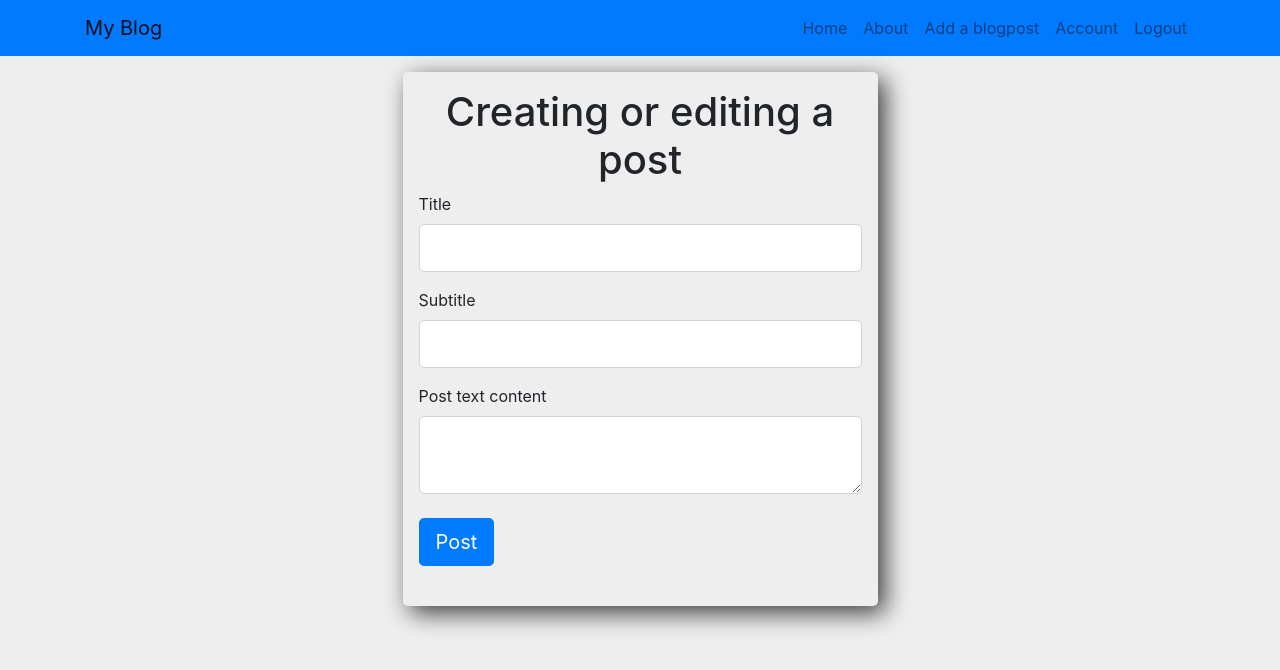
After one commit to Like-an-Angel/flaskapp, a Flask app: page /post-editor in a window 1280 px wide. The commit adds this page. Shown: the top 670 px of the page. Run offline with Flask 2, Linux system fonts and the light colour scheme; a user stored in the database is signed in; some libraries are stand-ins or nearby versions.

Commit message:
Add post module, fixes and additions to auth module

```diff
--- a/app/__init__.py
+++ b/app/__init__.py
@@ -3,12 +3,14 @@ from flask_sqlalchemy import SQLAlchemy
 import os
 from flask_bcrypt import Bcrypt
 from flask_login import LoginManager
+from flask_mail import Mail
 
 db = SQLAlchemy() # Here, we don't have app yet
 bcrypt = Bcrypt()
 login_manager = LoginManager()
 login_manager.login_view = "auth.login"
 login_manager.login_message_category = "warning"
+mail = Mail()
 
 def create_app(config_type):
     app = Flask(__name__)
@@ -19,6 +21,7 @@ def create_app(config_type):
     db.init_app(app) # attaching db to app
     bcrypt.init_app(app)
     login_manager.init_app(app)
+    mail.init_app(app)
 
     from app.auth import auth
     from app.posts import posts
--- a/app/posts/forms.py
+++ b/app/posts/forms.py
@@ -0,0 +1,43 @@
+from flask_wtf import FlaskForm
+from wtforms import StringField, SubmitField, TextAreaField
+from wtforms.validators import DataRequired, Length, ValidationError
+
+class PostingForm(FlaskForm):
+    title = StringField("Title", validators=[
+        DataRequired(),
+        Length(min=1, max=60, message="Must be more than 1 and less than 60 characters")])
+    subtitle = StringField("Subtitle", validators=[
+        Length(max=120, message="Must be less than 60 characters")])
+    content = TextAreaField('Post text content', validators=[
+        DataRequired(),
+        Length(min=1, max=2000, message="Must be more than 1 and less than 2000 characters")])
+    submit = SubmitField("Post")
+
+# class Post(db.Model):
+#     id = db.Column(db.Integer, primary_key=True)
+#     title = db.Column(db.String(60), nullable=False)
+#     subtitle = db.Column(db.String(120), nullable=True)
+#     content = db.Column(db.Text, nullable=False)
+#     posted_date = db.Column(db.DateTime, nullable=False, default=datetime.utcnow)
+#
+#     user_id = db.Column(db.Integer, db.ForeignKey('user.id'), nullable=False) # class name with lowercase..
+#
+#     def __repr__(self):
+#         return f"Post by user('{self.author.username}', dated '{self.posted_date}')"
+# class EditPostButton(FlaskForm):
+#     submit = SubmitField("Edit Post")
+#     #
+#     # def __init__(self, permission):
+#     #     self.permission = permission
+#
+#     def validate_submit(self, submit):
+#         pass
+#
+# class DeletePostButton(FlaskForm):
+#     submit = SubmitField("Delete Post")
+#
+#     # def __init__(self, permission):
+#     #     self.permission = permission
+#
+#     def validate_submit(self, submit):
+#         pass
--- a/app/posts/routes.py
+++ b/app/posts/routes.py
@@ -1,6 +1,88 @@
 from app.posts import posts
-from flask import render_template
+from flask import render_template, redirect, url_for, flash, request
+from app.posts.forms import PostingForm#, EditPostButton, DeletePostButton
+from app import db
+from flask_login import login_required, current_user
+from app.posts.models import Post
 
-@posts.route("/")
+@posts.route("/", methods=["GET", "POST"])
 def home():
-    return render_template("home.html")
+    try:
+        allPosts = Post.query.order_by(Post.id).all()[::-1]
+    except:
+        allPosts = None
+
+    # flash(f"We have {len(allPosts)} posts!", "info")
+    return render_template("home.html", allPosts=allPosts)
+    # return render_template("home.html")
+
+@posts.route("/about")
+def about():
+    return render_template("about.html")
+
+@posts.route("/post-editor", methods=["GET", "POST"])
+@login_required
+def post_editor():
+    form = PostingForm()
+    if form.validate_on_submit():
+        title = form.title.data
+        subtitle = form.subtitle.data
+        content = form.content.data
+
+        new_post = Post(title=title, subtitle=subtitle, content=content, user_id=current_user.id)
+
+        db.session.add(new_post)
+        db.session.commit()
+
+        flash("Post has been created", "success")
+        return redirect(url_for("posts.home"))
+    return render_template("post_editor.html", form=form, post=None)
+
+@posts.route("/post-editor/<id>", methods=["GET", "POST"])
+@login_required
+def post_editor_reedit(id):
+    try:
+        post = Post.query.filter_by(id=id).first()
+    except:
+        flash("There was an error loading the post", "warning")
+        return redirect(url_for("posts.home"))
+    if not post:
+        flash("Post you are trying to edit doesn't exist", "warning")
+        return redirect(url_for("posts.home"))
+    form = PostingForm()
+    if post.author.id != current_user.id:
+        flash("You are not the owner of the post", "warning")
+        return redirect(url_for("posts.home"))
+    if request.method=="GET":
+        form.title.data = post.title
+        form.subtitle.data = post.subtitle
+        form.content.data = post.content
+    if form.validate_on_submit():
+        post.title = form.title.data
+        post.subtitle = form.subtitle.data
+        post.content = form.content.data
+
+        db.session.commit()
+
+        flash("Post has been edited", "success")
+        return redirect(url_for("posts.home"))
+    return render_template("post_editor.html", form=form, post=None)
+
+@posts.route("/post-delete/<id>", methods=["GET", "POST"])
+@login_required
+def post_delete(id):
+    try:
+        post = Post.query.filter_by(id=id).first()
+    except:
+        flash("There was an error accessing the post", "warning")
+        return redirect(url_for("posts.home"))
+    if not post:
+        flash("Post you are trying to delete doesn't exist", "warning")
+        return redirect(url_for("posts.home"))
+    if post.author.id != current_user.id:
+        flash("You are not the owner of the post", "warning")
+        return redirect(url_for("posts.home"))
+    db.session.delete(post)
+    db.session.commit()
+    flash("Post has been deleted", "success")
+    return redirect(url_for("posts.home"))
--- a/app/templates/login.html
+++ b/app/templates/login.html
@@ -48,6 +48,11 @@
                 <p>Haven't got an account yet? <a href="/register">Register now!</a></p>
             </small>
         </div>
+        <div class="border-top pt-2">
+            <small class="text-muted">
+                <p>Forgot your password? <a href="/reset-request">Reset the password now</a></p>
+            </small>
+        </div>
     </div>
 </div>
 {% endblock content %}
--- a/app/templates/main_layout.html
+++ b/app/templates/main_layout.html
@@ -10,7 +10,7 @@
         <title>My Fisrt Website</title>
     </head>
     <body>
-        <nav class="navbar navbar-expand-md navbar-dark bg-primary">
+        <nav class="navbar navbar-expand-md navbar-light bg-primary">
             <div class="container">
                 <a class="navbar-brand" href="/">My Blog</a>
                 <button type="button" class="navbar-toggler" data-toggle="collapse" data-target="#mainNav">
@@ -25,6 +25,9 @@
                             <a class="nav-link" href="/about">About</a>
                         </li>
                         {% if current_user.is_authenticated %}
+                            <li class="nav-item">
+                                <a class="nav-link" href="/post-editor">Add a blogpost</a>
+                            </li>
                             <li class="nav-item">
                                 <a class="nav-link" href="/account">Account</a>
                             </li>
--- /dev/null
+++ b/app/templates/post_editor.html
@@ -0,0 +1,57 @@
+{% extends 'main_layout.html' %}
+{% block content %}
+<div class="row mt-3">
+    <!-- class="col-5 mx-auto" means 5 out of 12 columns -->
+    <!-- sm means that in smallscreen it will expand, bigger -->
+    <div class="col-sm-5 mx-auto bd p-3">
+        <div class="text-center">
+            <h1>Creating or editing a post</h1>
+        </div>
+        <form method="post">
+            {{ form.hidden_tag() }}
+            <div class="form-group">
+                {{ form.title.label(class="form-control-label") }}
+                {% if form.title.errors %}
+                    {{ form.title(class="form-control form-control-lg is-invalid") }}
+                    <div class="invalid-feedback">
+                        {% for err in form.title.errors %}
+                            <span>{{ err }}</span>
+                        {% endfor %}
+                    </div>
+                {% else %}
+                    {{ form.title(class="form-control form-control-lg") }}
+                {% endif %}
+            </div>
+            <div class="form-group">
+                {{ form.subtitle.label(class="form-control-label") }}
+                {% if form.subtitle.errors %}
+                    {{ form.subtitle(class="form-control form-control-lg is-invalid") }}
+                    <div class="invalid-feedback">
+                        {% for err in form.subtitle.errors %}
+                            <span>{{ err }}</span>
+                        {% endfor %}
+                    </div>
+                {% else %}
+                    {{ form.subtitle(class="form-control form-control-lg") }}
+                {% endif %}
+            </div>
+            <div class="form-group">
+                {{ form.content.label(class="form-control-label") }}
+                {% if form.content.errors %}
+                    {{ form.content(class="form-control form-control-lg is-invalid") }}
+                    <div class="invalid-feedback">
+                        {% for err in form.content.errors %}
+                            <span>{{ err }}</span>
+                        {% endfor %}
+                    </div>
+                {% else %}
+                    {{ form.content(class="form-control form-control-lg") }}
+                {% endif %}
+            </div>
+            <div class="form-group my-4">
+                {{ form.submit(class="btn btn-lg btn-primary") }}
+            </div>
+        </form>
+    </div>
+</div>
+{% endblock content %}
```
Also changed, not shown: app/auth/forms.py (+19 -0 lines), app/auth/models.py (+19 -2 lines), app/auth/routes.py (+32 -4 lines), app/auth/utils.py (+23 -0 lines), app/templates/home.html (+19 -0 lines), app/templates/reset_password.html (added, +46 -0 lines), app/templates/reset_request.html (added, +31 -0 lines), config/dev.py (+8 -8 lines), config/prod.py (+17 -0 lines), app/flaskapp.db (deleted), 1 other file.
